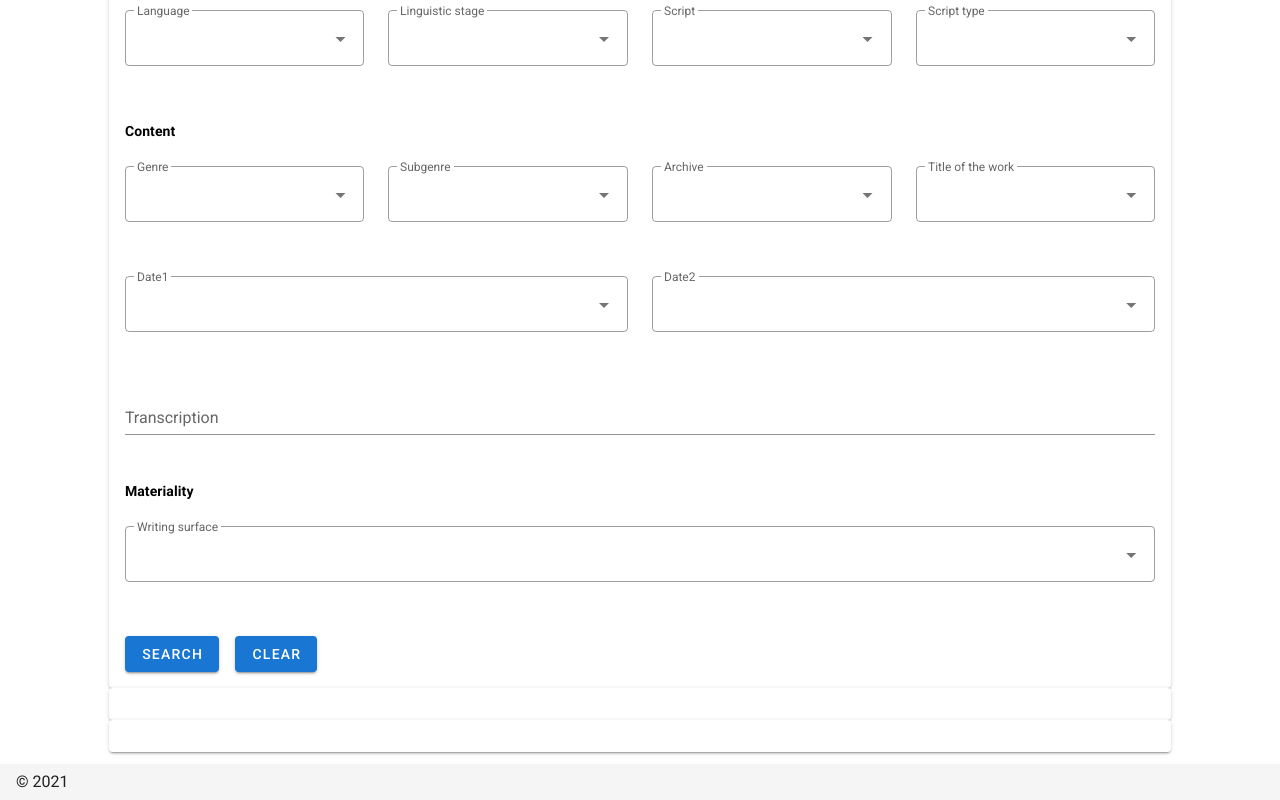
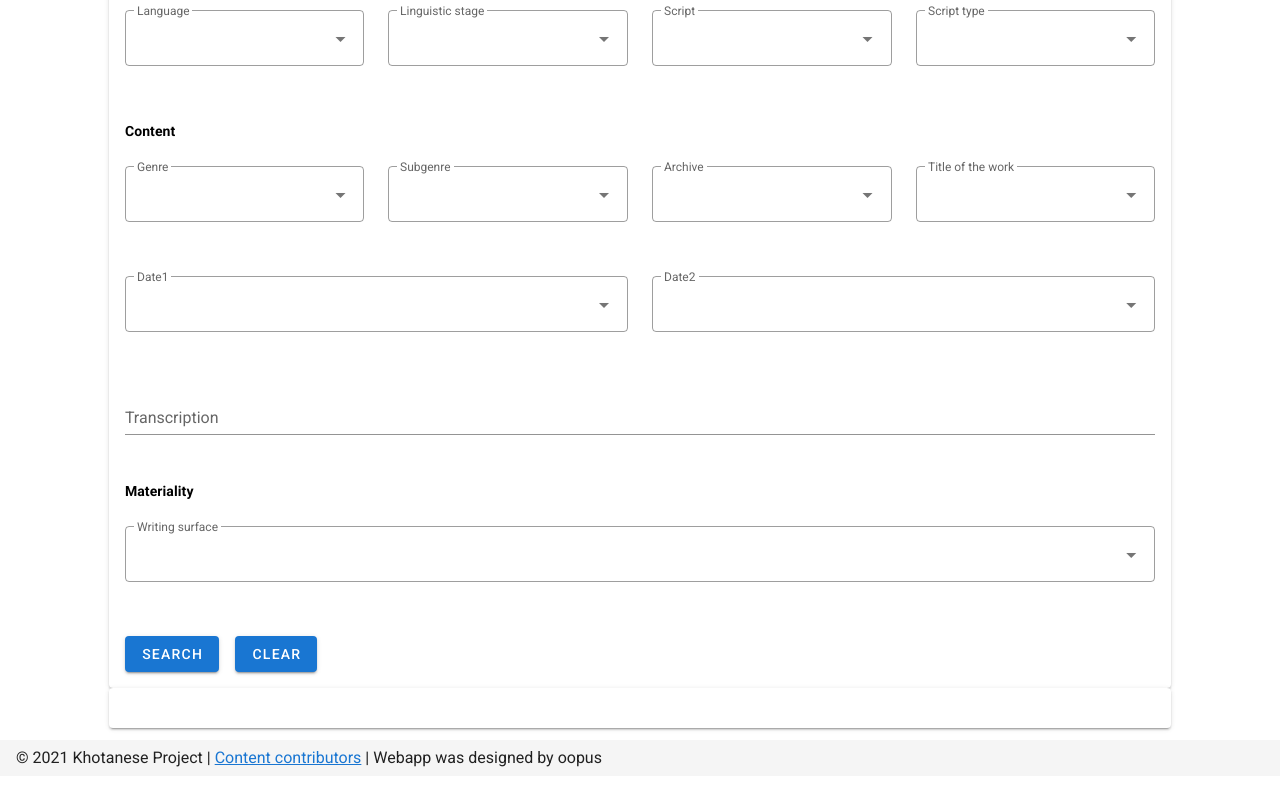
Before and after one commit to khotanese/k_corpus, a Nuxt app: page /advanced_search in a window 1280 px wide. Shown: the part 489-1289 px from the top of the page. After the commit the page ends 1265 px from the top, so only its background shows below. Built offline with nearby package versions, Linux system fonts and the light colour scheme.

Commit message:
fix bugs

```diff
--- a/layouts/default.vue
+++ b/layouts/default.vue
@@ -12,6 +12,7 @@
           v-for="(item, i) in items"
           :key="i"
           :to="item.to"
+          :href="item.href"
           router
           exact
         >
@@ -54,7 +55,7 @@
       :absolute="!fixed"
       app
     >
-      <span>&copy; {{ new Date().getFullYear() }}</span>
+      <span>&copy; {{ new Date().getFullYear() }} Khotanese Project | <a href="https://khotanese.org/khotanese-dictionary/">Content contributors</a> | Webapp was designed by oopus</span>
     </v-footer>
   </v-app>
 </template>
@@ -68,6 +69,13 @@ export default {
       fixed: false,
       items: [
         {
+          icon: 'mdi-apps',
+          title: 'Khotanese Project',
+          to: '',
+          href: 'http://khotanese.org/',
+        },
+        {
+
           icon: 'mdi-chart-bubble',
           title: 'Basic Search',
           to: '/'
--- a/pages/advanced_search.vue
+++ b/pages/advanced_search.vue
@@ -206,8 +206,6 @@
           <v-card-title><v-row><v-col>
             <span v-html="summarize_data_string"></span>
           </v-col></v-row></v-card-title>
-        </v-card>
-        <v-card>
           <v-card-text><v-row>
             <v-list>
               <v-list-item v-for="record in data_model" :key="record.unique_id">
@@ -331,10 +329,8 @@ export default {
             }
             _this.summarize_data_string += "<br />";
           }
-
-          // _this.summarize_data_string = _this.summarize_data_string.slice(0, -2);
-          // _this.summarize_data_string+="e<br />";
         }
+        _this.summarize_data_string += "<br /><br />Results (" + res_data.length + " records):<hr /><br />"
         // console.log(query_url);
         console.log(response.data);
       }).catch(function (error) {
```
Also changed, not shown: 1 other file (tests, documents, lock files or other folders).
